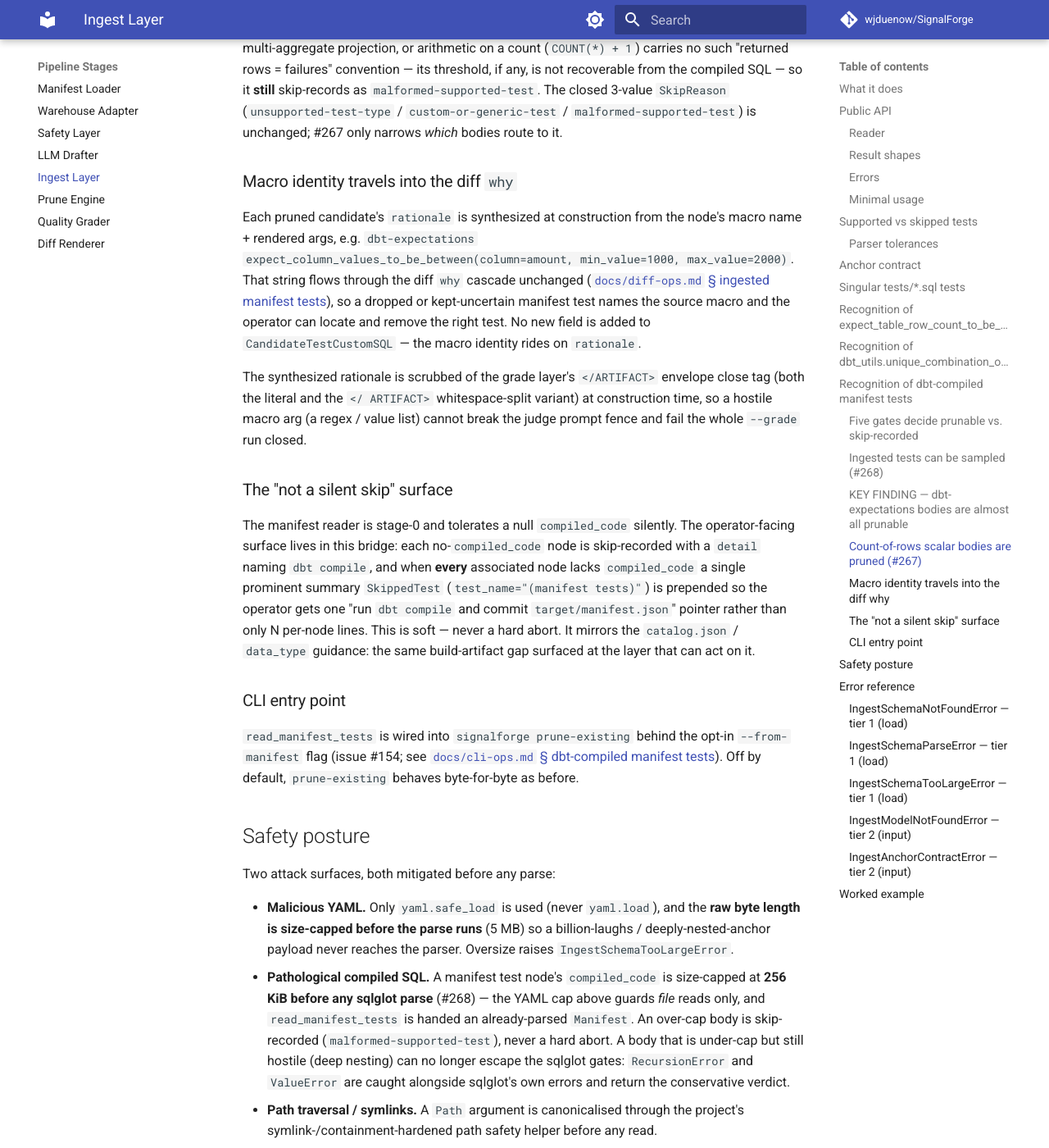
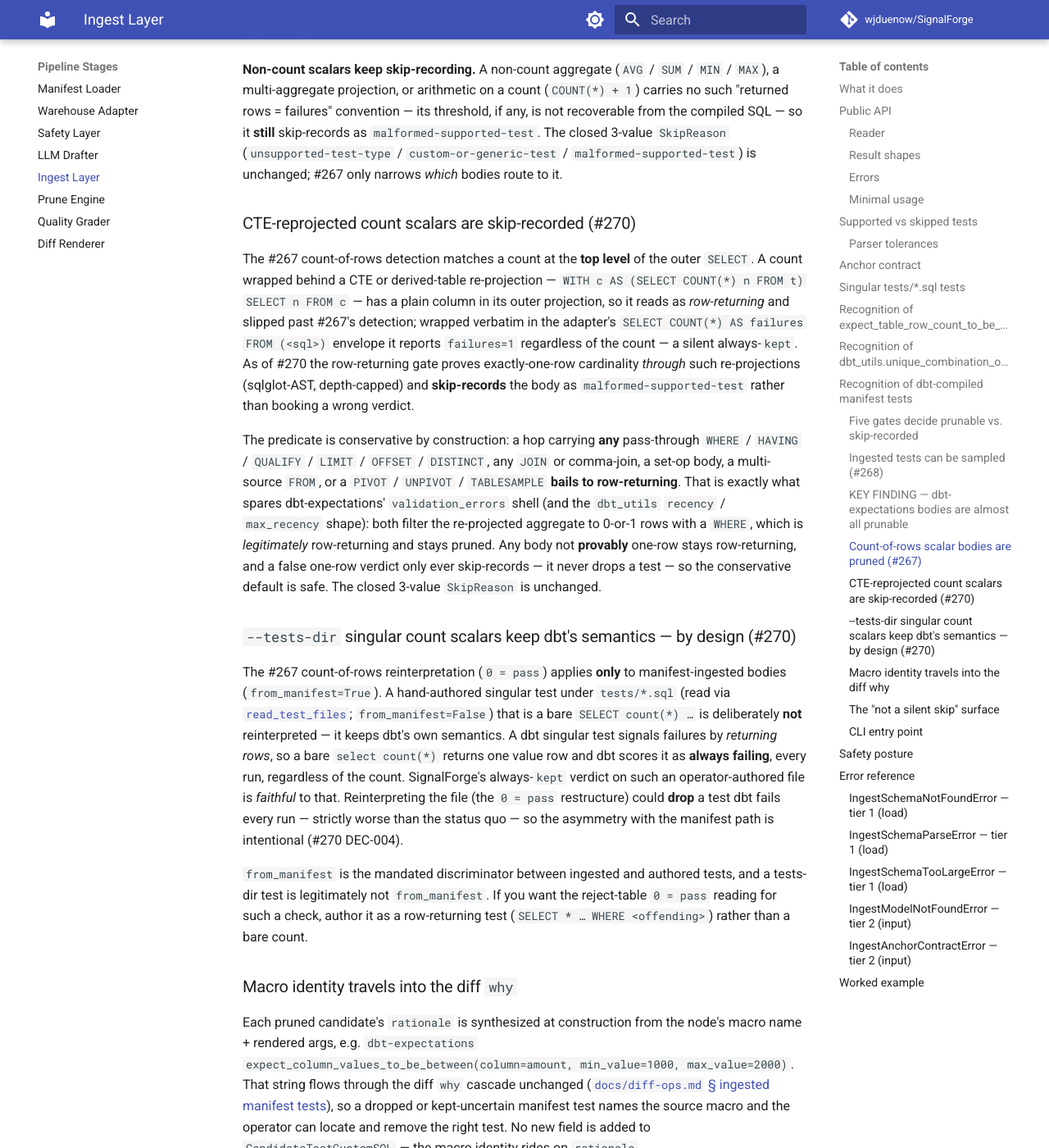
Before and after one commit to wjduenow/SignalForge, an MkDocs documentation site: the page built from docs/ingest-ops.md, in a window 1280 px wide and 1400 px high, scrolled down 12296 px. Shown: the whole window at 82% size. Built offline with MkDocs 1.6.1 and Material for MkDocs 9.7.7, drawn with Linux system fonts in a browser that asks for light colours; comment, search, counter and statistics services are not loaded; some of the changed text lies outside the part shown.

Commit message:
bd_1-scaffolding-byx.6: US-006 docs + CHANGELOG (#270)

```diff
--- a/docs/ingest-ops.md
+++ b/docs/ingest-ops.md
@@ -74,15 +74,18 @@ Import from `signalforge.ingest`.
   `custom_sql` candidates by reading each node's already-Jinja-resolved
   `compiled_code` (issue #154; see
   [Recognition of dbt-compiled manifest tests](#recognition-of-dbt-compiled-manifest-tests)).
-  `dialect` is the sqlglot dialect the gates below parse `compiled_code` under;
-  pass the active warehouse dialect (`adapter.dialect().name`) when you have one
-  so the ingest gates and the prune compiler agree on a body (#268). A
-  disagreement cannot produce a wrong verdict — not because the gates are
-  strictly more conservative (they are *permissive* on a parse failure, so a
-  mismatch could admit a body rather than skip-record it), but because the
-  downstream prune compilation stays **fail-closed**: a body the compiler
-  cannot safely rewrite/validate under the real dialect routes to
-  `kept-without-evidence`. The disagreement can cost signal, never correctness.
+  `dialect` is the sqlglot dialect the gates below parse `compiled_code` under.
+  `signalforge prune-existing` threads the active warehouse dialect
+  (`adapter.dialect().name`) here automatically (#270), so the ingest gates and
+  the prune compiler classify each body under the **same** dialect; the default
+  stays `"bigquery"` for other/future callers. A disagreement cannot produce a
+  wrong verdict — not because the gates are strictly more conservative (they are
+  *permissive* on a parse failure, so a mismatch could admit a body rather than
+  skip-record it), but because the downstream prune compilation stays
+  **fail-closed**: as of #270 the compiler **refuses** an ingested body that does
+  not parse under the live dialect, routing it to `kept-without-evidence` before
+  the always-`failures=1` wrap can fire (see
+  [`docs/prune-ops.md` § Comment-tolerant validation](prune-ops.md#comment-tolerant-validation)).
 
 The `schema` argument is overloaded **by type** — this str-vs-`Path` split
 is the contract:
@@ -547,6 +550,50 @@ a count (`COUNT(*) + 1`) carries no such "returned rows = failures" convention
 `malformed-supported-test`) is unchanged; #267 only narrows *which* bodies
 route to it.
 
+### CTE-reprojected count scalars are skip-recorded (#270)
+
+The #267 count-of-rows detection matches a count at the **top level** of the
+outer `SELECT`. A count wrapped behind a CTE or derived-table re-projection —
+`WITH c AS (SELECT COUNT(*) n FROM t) SELECT n FROM c` — has a plain column in
+its outer projection, so it reads as *row-returning* and slipped past #267's
+detection; wrapped verbatim in the adapter's
+`SELECT COUNT(*) AS failures FROM (<sql>)` envelope it reports `failures=1`
+regardless of the count — a silent always-`kept`. As of #270 the row-returning
+gate proves exactly-one-row cardinality *through* such re-projections (sqlglot-AST,
+depth-capped) and **skip-records** the body as `malformed-supported-test` rather
+than booking a wrong verdict.
+
+The predicate is conservative by construction: a hop carrying **any**
+pass-through `WHERE` / `HAVING` / `QUALIFY` / `LIMIT` / `OFFSET` / `DISTINCT`,
+any `JOIN` or comma-join, a set-op body, a multi-source `FROM`, or a
+`PIVOT` / `UNPIVOT` / `TABLESAMPLE` **bails to row-returning**. That is exactly
+what spares dbt-expectations' `validation_errors` shell (and the `dbt_utils`
+`recency` / `max_recency` shape): both filter the re-projected aggregate to
+0-or-1 rows with a `WHERE`, which is *legitimately* row-returning and stays
+pruned. Any body not **provably** one-row stays row-returning, and a false
+one-row verdict only ever skip-records — it never drops a test — so the
+conservative default is safe. The closed 3-value `SkipReason` is unchanged.
+
+### `--tests-dir` singular count scalars keep dbt's semantics — by design (#270)
+
+The #267 count-of-rows reinterpretation (`0 = pass`) applies **only** to
+manifest-ingested bodies (`from_manifest=True`). A hand-authored singular test
+under `tests/*.sql` (read via
+[`read_test_files`](#singular-testssql-tests); `from_manifest=False`) that is a
+bare `SELECT count(*) …` is deliberately **not** reinterpreted — it keeps dbt's
+own semantics. A dbt singular test signals failures by *returning rows*, so a
+bare `select count(*)` returns one value row and dbt scores it as **always
+failing**, every run, regardless of the count. SignalForge's always-`kept`
+verdict on such an operator-authored file is *faithful* to that. Reinterpreting
+the file (the `0 = pass` restructure) could **drop** a test dbt fails every run
+— strictly worse than the status quo — so the asymmetry with the manifest path
+is intentional (#270 DEC-004).
+
+`from_manifest` is the mandated discriminator between ingested and authored
+tests, and a tests-dir test is legitimately not `from_manifest`. If you want the
+reject-table `0 = pass` reading for such a check, author it as a row-returning
+test (`SELECT * … WHERE <offending>`) rather than a bare count.
+
 ### Macro identity travels into the diff `why`
 
 Each pruned candidate's `rationale` is synthesized at construction from the
--- a/docs/prune-ops.md
+++ b/docs/prune-ops.md
@@ -351,6 +351,36 @@ genuine injection signal still fails loud → `kept-without-evidence`; a
 comment-bearing but otherwise-clean body passes. The determinism check that
 already ran at ingest is kept as a belt-and-braces `kept-without-evidence`
 fallback in the compiler (the total-compilation choke point).
+
+**Comment-bearing bodies now execute and earn a real verdict (#270).** Before
+#270 the story above stopped at ingest: the **adapter's** execution-time gate
+(`_sql_safety.validate_test_sql`, run first in `run_test_sql`) is the strict
+`#116` variant and still rejects `--` / `/* */` wholesale, so a comment-bearing
+`compiled_code` body — the common case for real dbt-expectations / dbt-utils /
+in-house generic tests — was accepted at ingest, compiled, then bounced at the
+warehouse and routed to `kept-without-evidence`; it never actually ran. The
+`from_manifest` compiler arm now **strips comments from the body once, before
+emitting it**, so the stripped SQL passes the adapter's strict gate and the body
+executes and gets a real kept / dropped verdict. The adapters and the warehouse
+layer are untouched — `validate_test_sql` keeps its strict contract for every
+other caller; the ingested body simply arrives comment-free. `compiled_sql` on
+the audit record is the stripped bytes (what actually ran); the raw
+`compiled_code` survives verbatim in the operator's manifest. As with every
+prune surface, a high drop rate is the working state, not the failure state
+([Expected drop rates](#expected-drop-rates)) — a comment-bearing test the
+warehouse data never violates now correctly drops as `always-passes` instead of
+shipping as an unevaluated `kept-without-evidence`.
+
+**Unparseable-under-the-live-dialect bodies are refused (#270).** A body that
+parses under the dialect ingest classified with but **not** under the live
+warehouse dialect would otherwise reach the always-`failures=1` wrap and book a
+misleading `kept`. The compiler now checks the body parses under the live
+dialect **first**; one that does not routes to `kept-without-evidence` before
+any wrap. `signalforge prune-existing` also threads the live
+`adapter.dialect().name` into
+[`read_manifest_tests`](ingest-ops.md#recognition-of-dbt-compiled-manifest-tests)
+so ingest classifies under the same dialect the compiler runs — closing the
+cross-dialect gap at both ends. The `DropReason` literal set stays **5-valued**.
 
 #### Count-of-rows scalar restructure (#267)
 
```
Also changed, not shown: CHANGELOG.md (+3 -0 lines).
